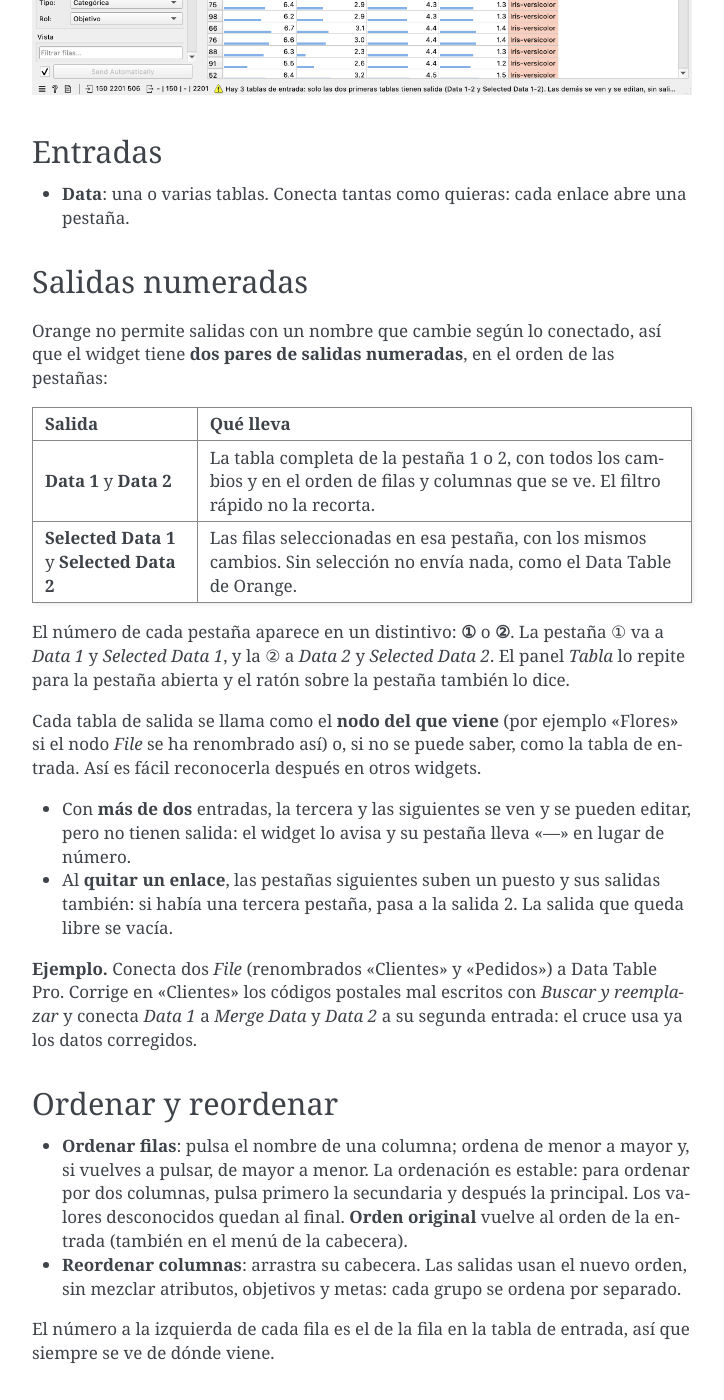
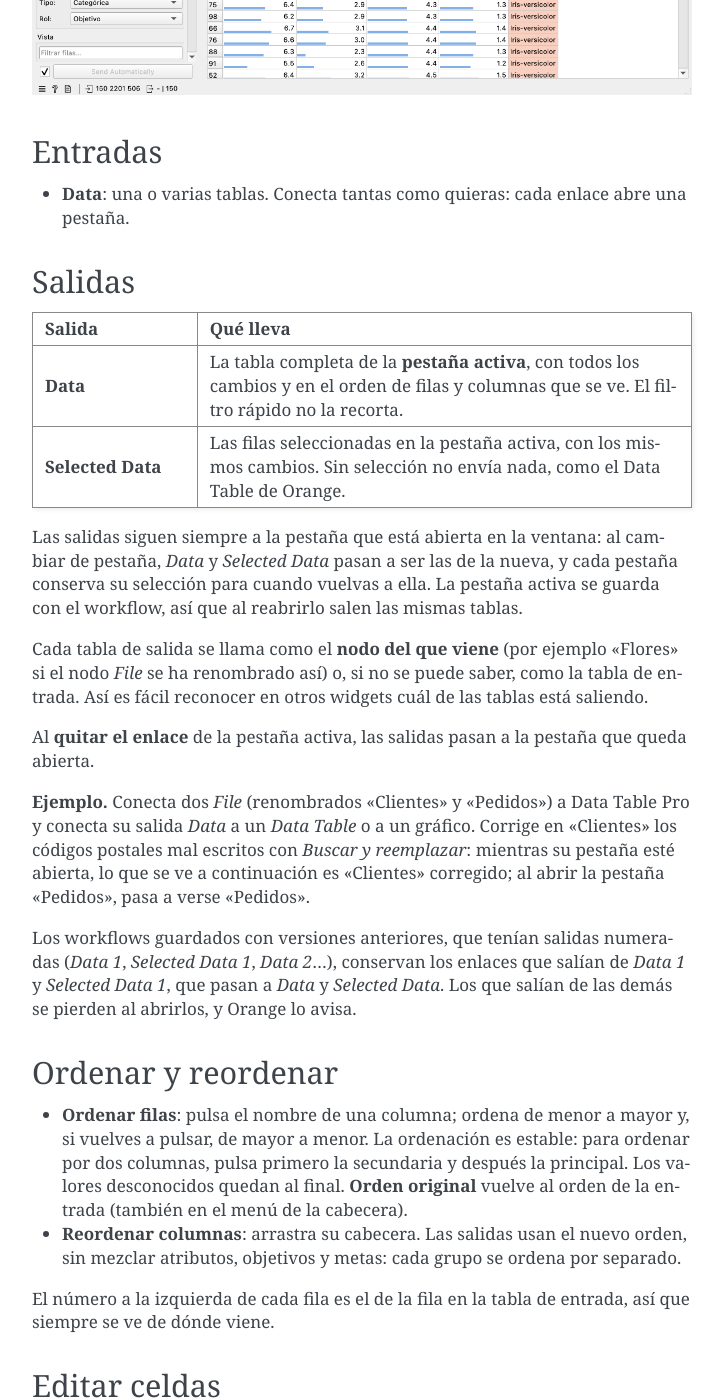
Before and after one commit to gualbe/orange_gualbe_toolbox, a Sphinx documentation site: the page built from doc/widgets/datatablepro.rst, in a window 1280 px wide and 1400 px high, scrolled down 569 px. Shown: the whole window, without its empty margins (388-1112 px from the left). Built offline with Sphinx 7.4.7, drawn with Linux system fonts in a browser that asks for light colours; some of the changed text lies outside the part shown.

Commit message:
Data Table Pro: salidas Data y Selected Data de la pestaña activa (0.6.0)
Las salidas siguen a la pestaña abierta, que se guarda con el workflow. Los
enlaces antiguos desde Data 1 y Selected Data 1 se conservan (replaces).

Co-Authored-By: Claude Opus 5.5 <noreply@anthropic.com>

```diff
--- a/doc/widgets/datatablepro.rst
+++ b/doc/widgets/datatablepro.rst
@@ -5,8 +5,8 @@ Data Table Pro
 
 Muestra varias tablas a la vez, cada una en su pestaña, y permite cambiarlas como en una
 hoja de cálculo: ordenar filas, reordenar columnas, editar celdas, buscar y reemplazar,
-añadir prefijos y sufijos, renombrar columnas y cambiar su tipo y su rol. Cada tabla, con
-todos sus cambios, sale por su propia salida numerada.
+añadir prefijos y sufijos, renombrar columnas y cambiar su tipo y su rol. La tabla de la pestaña
+activa, con todos sus cambios, sale por *Data* y su selección por *Selected Data*.
 
 .. image:: ../../assets/captura_datatablepro.png
    :alt: Data Table Pro con tres tablas en pestañas, celdas editadas, barras y coincidencias resaltadas
@@ -17,11 +17,8 @@ Entradas
 
 - **Data**: una o varias tablas. Conecta tantas como quieras: cada enlace abre una pestaña.
 
-Salidas numeradas
------------------
-
-Orange no permite salidas con un nombre que cambie según lo conectado, así que el widget
-tiene **dos pares de salidas numeradas**, en el orden de las pestañas:
+Salidas
+-------
 
 .. list-table::
    :header-rows: 1
@@ -29,29 +26,33 @@ tiene **dos pares de salidas numeradas**, en el orden de las pestañas:
 
    * - Salida
      - Qué lleva
-   * - **Data 1** y **Data 2**
-     - La tabla completa de la pestaña 1 o 2, con todos los cambios y en el orden de filas y
+   * - **Data**
+     - La tabla completa de la **pestaña activa**, con todos los cambios y en el orden de filas y
        columnas que se ve. El filtro rápido no la recorta.
-   * - **Selected Data 1** y **Selected Data 2**
-     - Las filas seleccionadas en esa pestaña, con los mismos cambios. Sin selección no envía
+   * - **Selected Data**
+     - Las filas seleccionadas en la pestaña activa, con los mismos cambios. Sin selección no envía
        nada, como el Data Table de Orange.
 
-El número de cada pestaña aparece en un distintivo: **①** o **②**. La pestaña ① va a
-*Data 1* y *Selected Data 1*, y la ② a *Data 2* y *Selected Data 2*. El panel *Tabla* lo
-repite para la pestaña abierta y el ratón sobre la pestaña también lo dice.
+Las salidas siguen siempre a la pestaña que está abierta en la ventana: al cambiar de pestaña,
+*Data* y *Selected Data* pasan a ser las de la nueva, y cada pestaña conserva su selección para
+cuando vuelvas a ella. La pestaña activa se guarda con el workflow, así que al reabrirlo salen las
+mismas tablas.
 
-Cada tabla de salida se llama como el **nodo del que viene** (por ejemplo «Flores» si el
-nodo *File* se ha renombrado así) o, si no se puede saber, como la tabla de entrada. Así es
-fácil reconocerla después en otros widgets.
+Cada tabla de salida se llama como el **nodo del que viene** (por ejemplo «Flores» si el nodo
+*File* se ha renombrado así) o, si no se puede saber, como la tabla de entrada. Así es fácil
+reconocer en otros widgets cuál de las tablas está saliendo.
 
-- Con **más de dos** entradas, la tercera y las siguientes se ven y se pueden editar, pero no
-  tienen salida: el widget lo avisa y su pestaña lleva «—» en lugar de número.
-- Al **quitar un enlace**, las pestañas siguientes suben un puesto y sus salidas también: si había
-  una tercera pestaña, pasa a la salida 2. La salida que queda libre se vacía.
+Al **quitar el enlace** de la pestaña activa, las salidas pasan a la pestaña que queda abierta.
 
-**Ejemplo.** Conecta dos *File* (renombrados «Clientes» y «Pedidos») a Data Table Pro.
-Corrige en «Clientes» los códigos postales mal escritos con *Buscar y reemplazar* y conecta
-*Data 1* a *Merge Data* y *Data 2* a su segunda entrada: el cruce usa ya los datos corregidos.
+**Ejemplo.** Conecta dos *File* (renombrados «Clientes» y «Pedidos») a Data Table Pro y conecta su
+salida *Data* a un *Data Table* o a un gráfico. Corrige en «Clientes» los códigos postales mal
+escritos con *Buscar y reemplazar*: mientras su pestaña esté abierta, lo que se ve a continuación
+es «Clientes» corregido; al abrir la pestaña «Pedidos», pasa a verse «Pedidos».
+
+Los workflows guardados con versiones anteriores, que tenían salidas numeradas (*Data 1*,
+*Selected Data 1*, *Data 2*…), conservan los enlaces que salían de *Data 1* y *Selected Data 1*,
+que pasan a *Data* y *Selected Data*. Los que salían de las demás se pierden al abrirlos, y
+Orange lo avisa.
 
 Ordenar y reordenar
 -------------------
@@ -146,11 +147,11 @@ numéricas y los valores más frecuentes en las categóricas.
 Vista
 -----
 
-- **Filtrar filas**: muestra solo las filas que contienen el texto en alguna columna. *Data N*
+- **Filtrar filas**: muestra solo las filas que contienen el texto en alguna columna. *Data*
   sigue llevando todas las filas, pero buscar, reemplazar y el prefijo y sufijo actúan solo
   sobre las filas visibles mientras el filtro esté activo.
 - **Seleccionar filas completas**: si se desmarca, se seleccionan celdas sueltas y *Selected
-  Data N* lleva solo las columnas seleccionadas.
+  Data* lleva solo las columnas seleccionadas.
 - **Barras en las columnas numéricas**: una barra bajo cada valor, proporcional a su posición
   entre el mínimo y el máximo de la columna.
 - **Colores de las categóricas**: el color de cada valor, como en los gráficos de Orange.
@@ -183,8 +184,9 @@ Los avisos de cada pestaña se mantienen aunque lleguen otras entradas. **Restab
 todos los cambios de la pestaña abierta.
 
 Cuando cambia algo, el widget solo vuelve a enviar las salidas afectadas: al seleccionar, solo
-*Selected Data N* de esa pestaña; al editar, las de esa pestaña. Así no se recalcula todo lo que
-cuelga del nodo.
+*Selected Data*; al editar, *Data* (y *Selected Data* si cambia); al cambiar de pestaña, las dos.
+Los cambios en pestañas que no están abiertas no se envían hasta que se activan. Así no se
+recalcula todo lo que cuelga del nodo.
 
 Tablas grandes
 --------------
--- a/pyproject.toml
+++ b/pyproject.toml
@@ -4,7 +4,7 @@ build-backend = "setuptools.build_meta"
 
 [project]
 name = "orange_gualbe_toolbox"
-version = "0.5.5"
+version = "0.6.0"
 description = "Utilidades visuales de ciencia de datos para Orange Data Mining."
 readme = "README.md"
 requires-python = ">=3.9"
```
Also changed, not shown: CHANGELOG.md (+9 -0 lines), README.md (+5 -6 lines), assets/captura_datatablepro.png, assets/captura_fileimport.png, assets/captura_smote.png, assets/captura_testscorepro.png, assets/captura_ventana.png, 3 other files.
